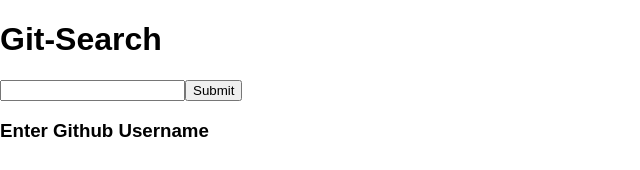
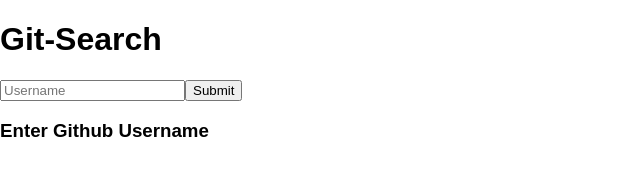
Before and after one commit to naaltunian/Git-Search, a React (Create React App) app: page / in a window 1280 px wide. Shown: the top 170 px of the page, without its empty margins (0-640 px from the left). Built offline with nearby package versions, Linux system fonts and the light colour scheme.

Commit message:
fix 0 follower issue

```diff
--- a/src/App.js
+++ b/src/App.js
@@ -38,6 +38,7 @@ class App extends Component {
           following: repos.following,
           html_url: repos.html_url
         });
+        console.log(res.data);
       }).catch((error) => {
         this.setState({
           repos: "user not found"
--- a/src/components/Display.js
+++ b/src/components/Display.js
@@ -10,8 +10,8 @@ const Display = (props) => {
       { props.company && <p>Company: {props.company}</p>}
       { props.blog && <p>Blog: <a href={props.blog} target="_blank">{props.blog}</a></p>}
       { props.repos && <p>Number of repos: {props.repos}</p>}
-      { props.followers && <p>Followers: {props.followers}</p>}
-      { props.following && <p>Following: {props.following}</p>}
+      { props.followers ? <p>Followers: {props.followers}</p> : null}
+      { props.following ? <p>Following: {props.following}</p> : null}
     </div>
   );
 }
--- a/src/components/UserForm.js
+++ b/src/components/UserForm.js
@@ -3,7 +3,7 @@ import React from 'react';
 const UserForm = (props) => {
   return(
     <form onSubmit={props.userInfo}>
-      <input type="text" name="username"></input>
+      <input placeholder="Username" type="text" name="username"></input>
       <button>Submit</button>
       <h3>Enter Github Username</h3>
     </form>
```
